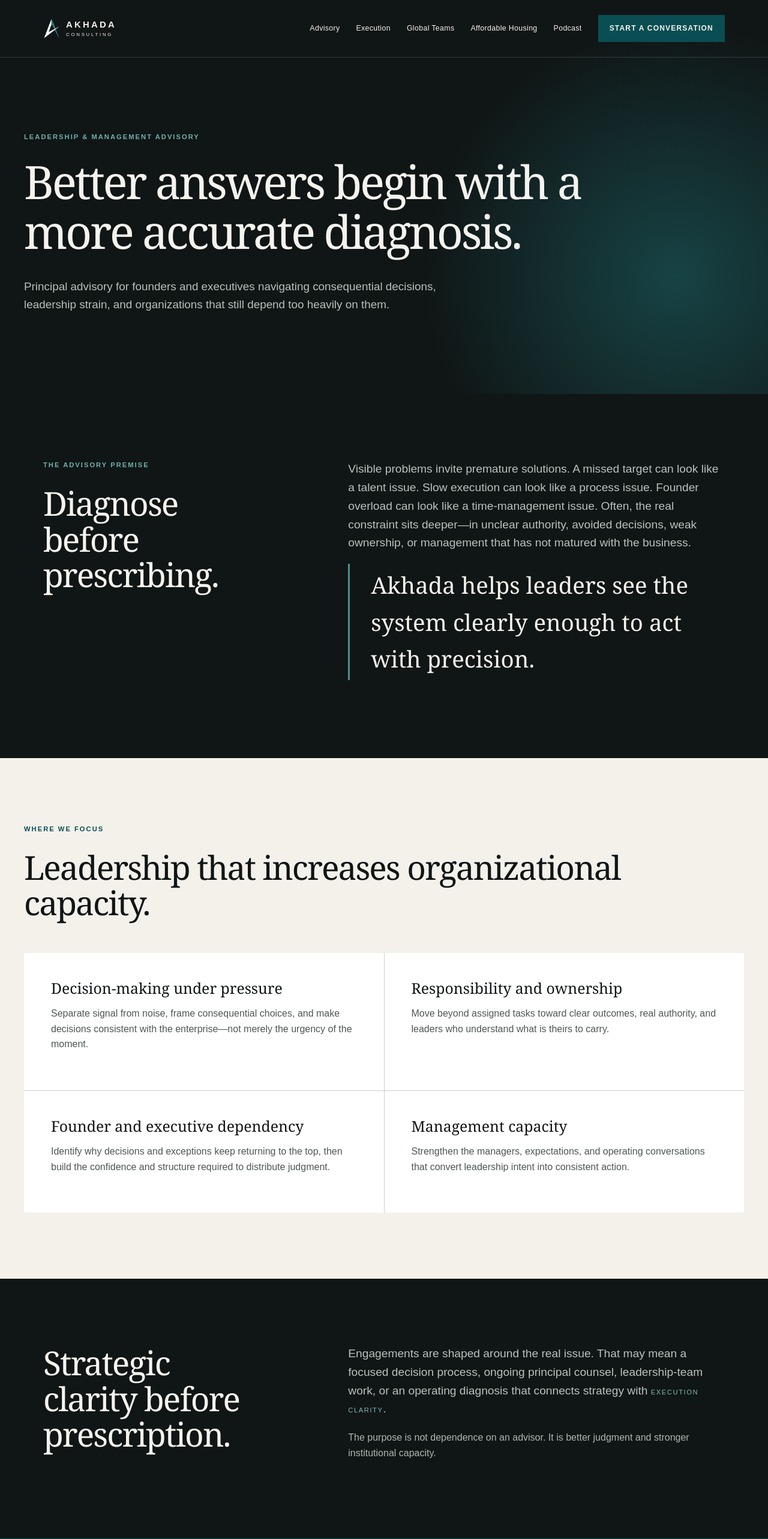
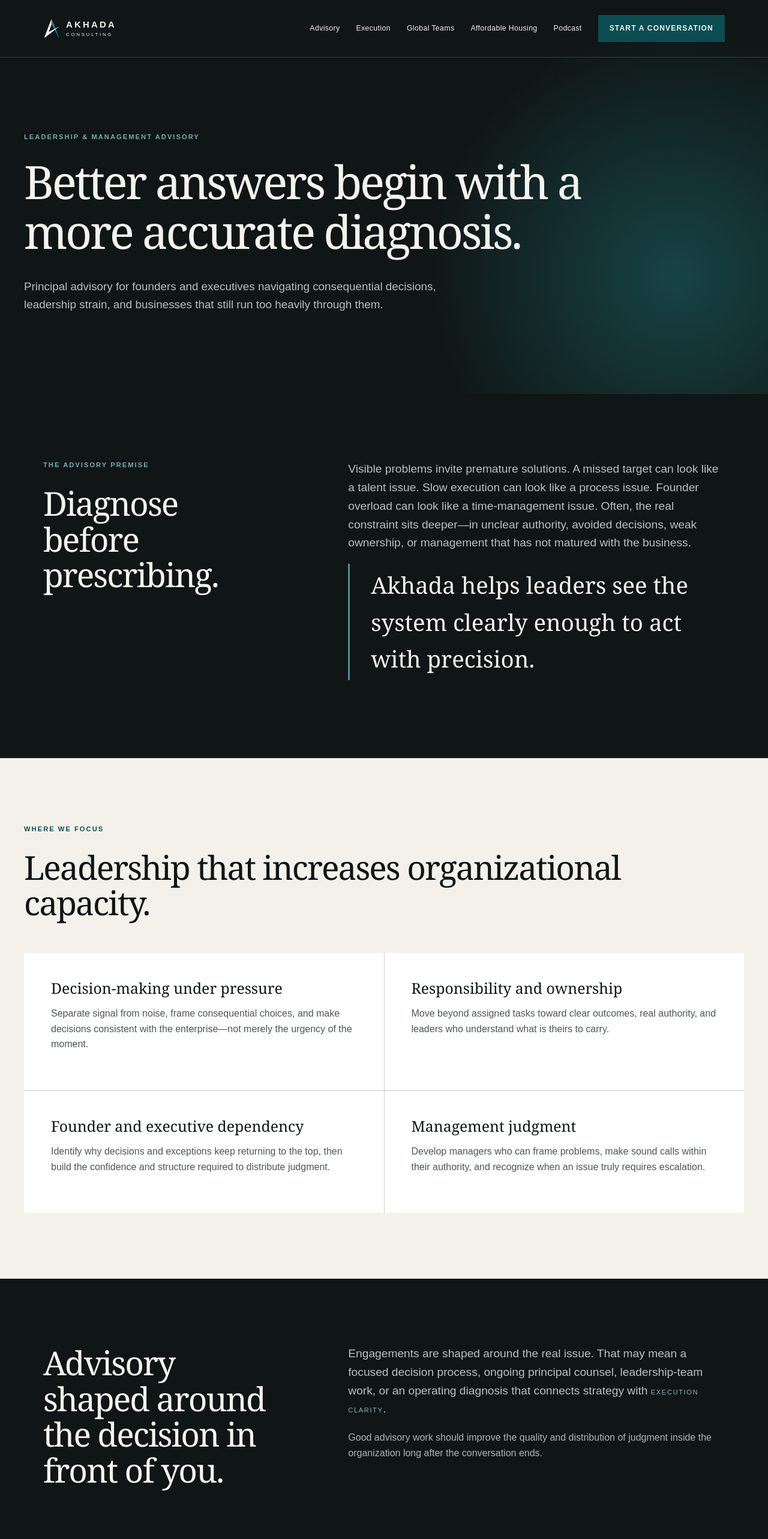
Before and after one commit to sasmithconsult/akhadaconsulting.com, a Next.js app: page /advisory in a window 1280 px wide. Shown: the top 2566 px of the page at 60% size. Built offline with nearby package versions, Linux system fonts and the light colour scheme.

Commit message:
Sharpen Advisory positioning and reduce repetition

```diff
--- a/app/advisory/page.js
+++ b/app/advisory/page.js
@@ -23,8 +23,8 @@ export default function Advisory() {
       >
         <p>
           Principal advisory for founders and executives navigating
-          consequential decisions, leadership strain, and organizations that
-          still depend too heavily on them.
+          consequential decisions, leadership strain, and businesses that still
+          run too heavily through them.
         </p>
       </PageHero>
       <main>
@@ -76,17 +76,17 @@ export default function Advisory() {
               </p>
             </div>
             <div className="service-item">
-              <h3>Management capacity</h3>
+              <h3>Management judgment</h3>
               <p>
-                Strengthen the managers, expectations, and operating
-                conversations that convert leadership intent into consistent
-                action.
+                Develop managers who can frame problems, make sound calls within
+                their authority, and recognize when an issue truly requires
+                escalation.
               </p>
             </div>
           </div>
         </section>
         <section className="content-block split">
-          <h2>Strategic clarity before prescription.</h2>
+          <h2>Advisory shaped around the decision in front of you.</h2>
           <div>
             <p className="section-intro">
               Engagements are shaped around the real issue. That may mean a
@@ -99,12 +99,15 @@ export default function Advisory() {
               .
             </p>
             <p className="muted">
-              The purpose is not dependence on an advisor. It is better judgment
-              and stronger institutional capacity.
+              Good advisory work should improve the quality and distribution of
+              judgment inside the organization long after the conversation ends.
             </p>
           </div>
         </section>
-        <CTA title="Create more capable leadership—not more reliance on the founder." />
+        <CTA
+          title="Strengthen the judgment behind the decisions your business now demands."
+          text="When the issue is not obvious, a focused advisory conversation can clarify the decision, the leadership constraint, and the next move."
+        />
       </main>
       <SiteFooter />
     </>
```
